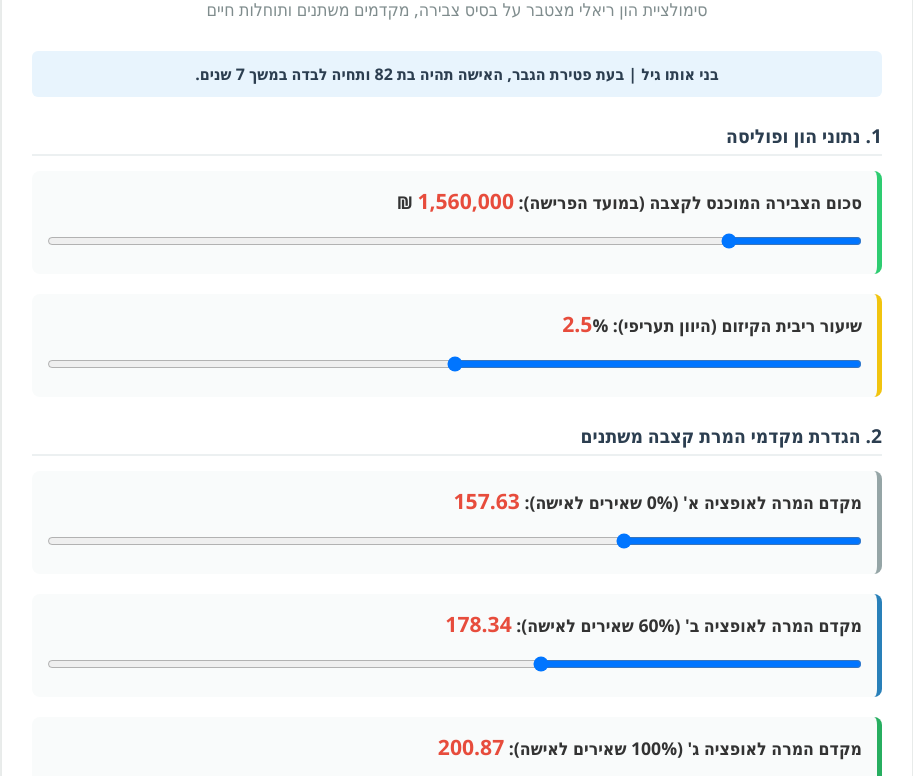
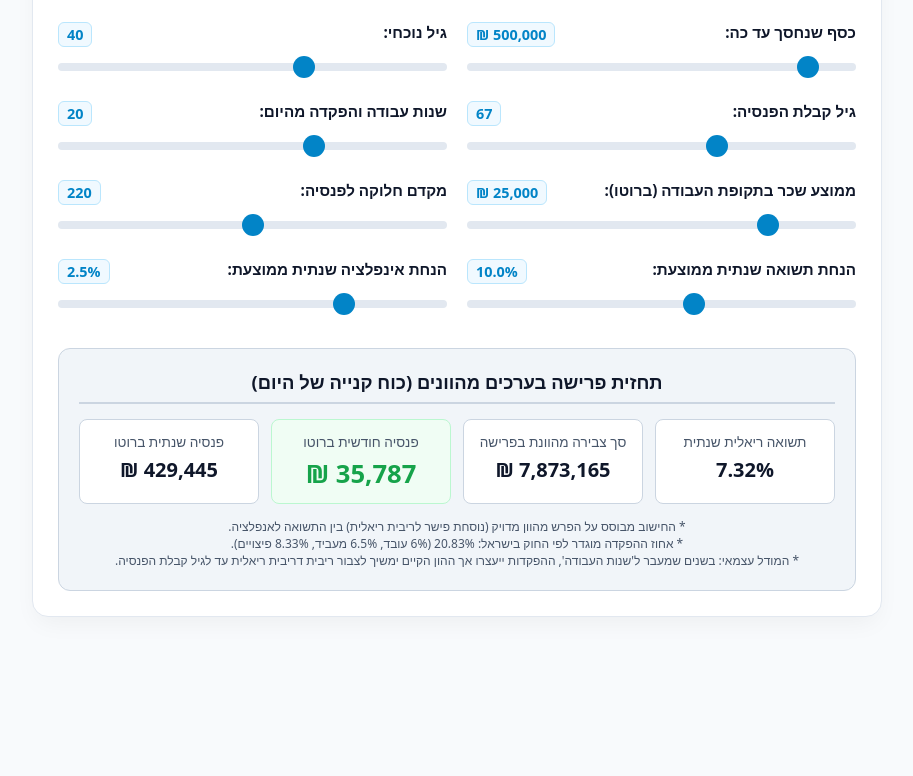
Before and after one commit to avinoambarak-byte/at-the-retirement-age, a plain HTML site: page index.html in a window 1280 px wide. Shown: the part 132-908 px from the top of the page, without its empty margins (183-1096 px from the left). After the commit the page ends 800 px from the top, so only its background shows below. Drawn offline with Linux system fonts and the light colour scheme.

Commit message:
Add files via upload

```diff
--- a/index.html
+++ b/index.html
@@ -2,334 +2,349 @@
 <html lang="he" dir="rtl">
 <head>
     <meta charset="UTF-8">
-    <title>סימולטור אקטוארי אוניברסלי - דגם גנרי מלא</title>
+    <meta name="viewport" content="width=device-width, initial-scale=1.0">
+    <title>מחשבון פנסיה מהוון - גרסה מעודכנת</title>
     <style>
+        :root {
+            --primary: #0284c7;
+            --primary-hover: #0369a1;
+            --bg: #f8fafc;
+            --card-bg: #ffffff;
+            --text: #0f172a;
+            --text-light: #475569;
+            --border: #cbd5e1;
+        }
+
+        * {
+            box-sizing: border-box;
+        }
+
         body {
-            font-family: 'Segoe UI', Tahoma, Geneva, Verdana, sans-serif;
-            background-color: #f4f7f6;
+            font-family: system-ui, -apple-system, BlinkMacSystemFont, 'Segoe UI', Roboto, sans-serif;
+            background-color: var(--bg);
+            color: var(--text);
             margin: 0;
-            padding: 20px;
-            color: #333;
+            padding: 15px;
+            display: flex;
+            justify-content: center;
+            align-items: center;
+            min-height: 100vh;
         }
+
         .container {
+            width: 100%;
             max-width: 850px;
-            background: white;
-            margin: 0 auto;
-            padding: 30px;
-            border-radius: 12px;
-            box-shadow: 0 4px 15px rgba(0,0,0,0.1);
+            background: var(--card-bg);
+            padding: 25px;
+            border-radius: 16px;
+            box-shadow: 0 10px 25px -5px rgba(0, 0, 0, 0.05);
+            border: 1px solid #e2e8f0;
         }
+
         h1 {
             text-align: center;
-            color: #2c3e50;
-            margin-bottom: 10px;
+            color: var(--primary);
+            margin-bottom: 25px;
+            font-size: 1.6rem;
         }
-        h2 {
-            text-align: center;
-            color: #7f8c8d;
-            font-size: 1.1em;
-            margin-bottom: 30px;
-            font-weight: normal;
+
+        .grid {
+            display: grid;
+            grid-template-columns: repeat(auto-fit, minmax(280px, 1fr));
+            gap: 20px;
         }
-        .slider-group {
-            margin-bottom: 20px;
-            background: #f9fbfb;
-            padding: 15px;
-            border-radius: 8px;
-            border-right: 5px solid #3498db;
+
+        .input-group {
+            display: flex;
+            flex-direction: column;
+            gap: 6px;
         }
-        .section-title {
-            font-size: 1.2em;
-            color: #2c3e50;
-            margin-top: 25px;
-            margin-bottom: 15px;
-            border-bottom: 2px solid #ecf0f1;
-            padding-bottom: 5px;
-            font-weight: bold;
+
+        .label-wrapper {
+            display: flex;
+            justify-content: space-between;
+            font-weight: 600;
+            font-size: 0.95rem;
         }
-        label {
-            font-weight: bold;
-            display: block;
-            margin-bottom: 8px;
-            font-size: 1.1em;
+
+        .value-tag {
+            color: var(--primary);
+            background: #f0f9ff;
+            padding: 2px 8px;
+            border-radius: 6px;
+            font-variant-numeric: tabular-nums;
+            border: 1px solid #bae6fd;
+            font-size: 0.9rem;
         }
-        input[type=range] {
+
+        input[type="range"] {
+            -webkit-appearance: none;
             width: 100%;
+            height: 8px;
+            background: #e2e8f0;
+            border-radius: 5px;
+            outline: none;
             margin: 10px 0;
         }
-        .current-value {
-            font-size: 1.2em;
-            color: #e74c3c;
-            font-weight: bold;
+
+        input[type="range"]::-webkit-slider-thumb {
+            -webkit-appearance: none;
+            width: 22px;
+            height: 22px;
+            background: var(--primary);
+            border-radius: 50%;
+            cursor: pointer;
+            transition: background 0.15s ease;
         }
+
+        input[type="range"]::-webkit-slider-thumb:hover {
+            background: var(--primary-hover);
+        }
+
         .results-container {
-            margin-top: 35px;
+            margin-top: 30px;
+            padding: 20px;
+            background: #f1f5f9;
+            border-radius: 12px;
+            border: 1px solid var(--border);
+        }
+
+        .results-title {
+            font-size: 1.15rem;
+            font-weight: 700;
+            margin-bottom: 15px;
+            text-align: center;
+            border-bottom: 2px solid var(--border);
+            padding-bottom: 8px;
+        }
+
+        .results-grid {
             display: grid;
-            grid-template-columns: 1fr 1fr 1fr;
-            gap: 15px;
+            grid-template-columns: repeat(auto-fit, minmax(150px, 1fr));
+            gap: 12px;
+            text-align: center;
         }
-        .card {
-            padding: 20px;
-            border-radius: 10px;
+
+        .result-card {
+            background: var(--card-bg);
+            padding: 12px;
+            border-radius: 8px;
+            border: 1px solid var(--border);
+        }
+
+        .result-card.highlight-card {
+            background: #f0fdf4;
+            border-color: #bbf7d0;
+        }
+
+        .result-label {
+            font-size: 0.85rem;
+            color: var(--text-light);
+            margin-bottom: 5px;
+        }
+
+        .result-value {
+            font-size: 1.25rem;
+            font-weight: 700;
+            color: #0f172a;
+        }
+
+        .highlight-card .result-value {
+            font-size: 1.6rem;
+            color: #16a34a;
+        }
+
+        .note {
+            font-size: 0.75rem;
+            color: var(--text-light);
             text-align: center;
-            color: white;
-            font-weight: bold;
-            box-shadow: 0 4px 6px rgba(0,0,0,0.1);
-            transition: all 0.2s ease;
+            margin-top: 15px;
+            line-height: 1.4;
         }
-        .card-0 { background-color: #95a5a6; }
-        .card-60 { background-color: #2980b9; }
-        .card-100 { background-color: #27ae60; }
 
-        .card h3 { margin-top: 0; font-size: 1.2em; }
-        .card .amount { font-size: 1.5em; margin: 15px 0; letter-spacing: -0.5px; }
-        .card .badge {
-            background: rgba(255,255,255,0.2);
-            padding: 5px 10px;
-            border-radius: 20px;
-            display: inline-block;
-            font-size: 0.85em;
-            margin-bottom: 10px;
-        }
-        .winner {
-            border: 4px solid #f1c40f;
-            transform: scale(1.03);
-            box-shadow: 0 6px 12px rgba(0,0,0,0.15);
-        }
-        .info-text {
-            font-size: 0.9em;
-            opacity: 0.9;
-            font-weight: normal;
-        }
-        .summary-banner {
-            background-color: #e8f4fd;
-            padding: 12px;
-            border-radius: 6px;
-            text-align: center;
-            font-weight: bold;
-            margin-bottom: 20px;
-            color: #2c3e50;
-        }
-        .footer-note {
-            margin-top: 35px;
-            padding: 15px;
-            background-color: #fff9db;
-            border-right: 5px solid #f1c40f;
-            border-radius: 6px;
-            font-size: 0.95em;
-            color: #5c4300;
-            line-height: 1.5;
+        /* התאמה למובייל */
+        @media (max-width: 480px) {
+            body { padding: 8px; }
+            .container { padding: 15px; border-radius: 12px; }
+            h1 { font-size: 1.35rem; }
+            .results-grid { grid-template-columns: 1fr 1fr; }
+            .result-card.highlight-card { grid-column: span 2; }
         }
     </style>
 </head>
 <body>
 
 <div class="container">
-    <h1>מחשבון פרישה אקטוארי אוניברסלי - דגם גנרי מלא</h1>
-    <h2>סימולציית הון ריאלי מצטבר על בסיס צבירה, מקדמים משתנים ותוחלות חיים</h2>
+    <h1>מחשבון פנסיה מהוון להיום (גרסה מעודכנת)</h1>
 
-    <div class="summary-banner" id="summaryBanner">
-        מחשב נתונים אקטואריים...
+    <div class="grid">
+        <div class="input-group">
+            <div class="label-wrapper">
+                <label for="currentSavings">כסף שנחסך עד כה:</label>
+                <span class="value-tag" id="currentSavingsVal">0 ₪</span>
+            </div>
+            <input type="range" id="currentSavings" min="0" max="5000000" step="10000" value="500000">
         </div>
 
-    <div class="section-title">1. נתוני הון ופוליסה</div>
-
-    <div class="slider-group" style="border-right-color: #2ecc71;">
-        <label>סכום הצבירה המוכנס לקצבה (במועד הפרישה): <span id="czviraVal" class="current-value">1,557,740</span> ₪</label>
-        <input type="range" id="czvira" min="0" max="10000000" step="10000" value="1557740" oninput="calculate()">
+        <div class="input-group">
+            <div class="label-wrapper">
+                <label for="currentAge">גיל נוכחי:</label>
+                <span class="value-tag" id="currentAgeVal">40</span>
+            </div>
+            <input type="range" id="currentAge" min="18" max="79" step="1" value="40">
         </div>
 
-    <div class="slider-group" style="border-right-color: #f1c40f;">
-        <label>שיעור ריבית הקיזום (היוון תעריפי): <span id="kizumVal" class="current-value">2.5</span>%</label>
-        <input type="range" id="kizum" min="1.0" max="4.0" step="0.1" value="2.5" oninput="calculate()">
+        <div class="input-group">
+            <div class="label-wrapper">
+                <label for="retirementAge">גיל קבלת הפנסיה:</label>
+                <span class="value-tag" id="retirementAgeVal">67</span>
+            </div>
+            <input type="range" id="retirementAge" min="60" max="80" step="1" value="67">
         </div>
 
-    <div class="section-title">2. הגדרת מקדמי המרת קצבה משתנים</div>
-
-    <div class="slider-group" style="border-right-color: #95a5a6;">
-        <label>מקדם המרה לאופציה א' (0% שאירים לאישה): <span id="mekademAVal" class="current-value">157.63</span></label>
-        <input type="range" id="mekademA" min="100" max="300" step="0.01" value="157.63" oninput="calculate()">
+        <div class="input-group">
+            <div class="label-wrapper">
+                <label for="yearsToWork">שנות עבודה והפקדה מהיום:</label>
+                <span class="value-tag" id="yearsToWorkVal">20</span>
+            </div>
+            <input type="range" id="yearsToWork" min="0" max="60" step="1" value="20">
         </div>
 
-    <div class="slider-group" style="border-right-color: #2980b9;">
-        <label>מקדם המרה לאופציה ב' (60% שאירים לאישה): <span id="mekademBVal" class="current-value">178.34</span></label>
-        <input type="range" id="mekademB" min="100" max="300" step="0.01" value="178.34" oninput="calculate()">
+        <div class="input-group">
+            <div class="label-wrapper">
+                <label for="averageSalary">ממוצע שכר בתקופת העבודה (ברוטו):</label>
+                <span class="value-tag" id="averageSalaryVal">0 ₪</span>
+            </div>
+            <input type="range" id="averageSalary" min="5000" max="100000" step="1000" value="25000">
         </div>
 
-    <div class="slider-group" style="border-right-color: #27ae60;">
-        <label>מקדם המרה לאופציה ג' (100% שאירים לאישה): <span id="mekademCVal" class="current-value">200.87</span></label>
-        <input type="range" id="mekademC" min="100" max="300" step="0.01" value="200.87" oninput="calculate()">
+        <div class="input-group">
+            <div class="label-wrapper">
+                <label for="conversionFactor">מקדם חלוקה לפנסיה:</label>
+                <span class="value-tag" id="conversionFactorVal">220</span>
+            </div>
+            <input type="range" id="conversionFactor" min="140" max="300" step="1" value="220">
         </div>
 
-    <div class="section-title">3. נתונים דמוגרפיים ותוחלות חיים</div>
-
-    <div class="slider-group" style="border-right-color: #34495e;">
-        <label>שנת הלידה של הגבר: <span id="yearManVal" class="current-value">1963</span></label>
-        <input type="range" id="yearMan" min="1950" max="2025" value="1963" oninput="calculate()">
+        <div class="input-group">
+            <div class="label-wrapper">
+                <label for="annualReturn">הנחת תשואה שנתית ממוצעת:</label>
+                <span class="value-tag" id="annualReturnVal">10%</span>
+            </div>
+            <input type="range" id="annualReturn" min="3" max="20" step="0.5" value="10">
         </div>
 
-    <div class="slider-group" style="border-right-color: #e67e22;">
-        <label>שנת הלידה של האישה: <span id="yearWomanVal" class="current-value">1963</span></label>
-        <input type="range" id="yearWoman" min="1950" max="2025" value="1963" oninput="calculate()">
+        <div class="input-group">
+            <div class="label-wrapper">
+                <label for="inflation">הנחת אינפלציה שנתית ממוצעת:</label>
+                <span class="value-tag" id="inflationVal">2.5%</span>
             </div>
-
-    <div class="slider-group">
-        <label>תוחלת חיי הגבר (גיל פטירה חזוי): <span id="ageManVal" class="current-value">82</span></label>
-        <input type="range" id="ageMan" min="67" max="100" value="82" oninput="calculate()">
+            <input type="range" id="inflation" min="0" max="10" step="0.1" value="2.5">
         </div>
-
-    <div class="slider-group" style="border-right-color: #27ae60;">
-        <label>תוחלת חיי האישה (גיל פטירה חזוי): <span id="ageWomanVal" class="current-value">89</span></label>
-        <input type="range" id="ageWoman" min="67" max="100" value="89" oninput="calculate()">
-    </div>
-
-    <div class="slider-group" style="border-right-color: #9b59b6;">
-        <label>הנחת אינפלציה שנתית ממוצעת: <span id="inflationVal" class="current-value">2.0</span>%</label>
-        <input type="range" id="inflation" min="0" max="5" step="0.1" value="2.0" oninput="calculate()">
     </div>
 
     <div class="results-container">
-        <div class="card card-0" id="cardA">
-            <h3>אופציה א' (0%)</h3>
-            <div class="badge" id="badgeA">מקדם 157.63</div>
-            <div class="amount" id="sumA">0 ₪</div>
-            <div class="info-text" id="infoA">קצבה בסיס: 0 ₪</div>
+        <div class="results-title">תחזית פרישה בערכים מהוונים (כוח קנייה של היום)</div>
+        <div class="results-grid">
+            <div class="result-card">
+                <div class="result-label">תשואה ריאלית שנתית</div>
+                <div class="result-value" id="realReturnResult">0.00%</div>
             </div>
-
-        <div class="card card-60" id="cardB">
-            <h3>אופציה ב' (60%)</h3>
-            <div class="badge" id="badgeB">מקדם 178.34</div>
-            <div class="amount" id="sumB">0 ₪</div>
-            <div class="info-text" id="infoB">קצבה בסיס: 0 ₪</div>
+            <div class="result-card">
+                <div class="result-label">סך צבירה מהוונת בפרישה</div>
+                <div class="result-value" id="totalCapitalResult">0 ₪</div>
             </div>
-
-        <div class="card card-100" id="cardC">
-            <h3>אופציה ג' (100%)</h3>
-            <div class="badge" id="badgeC">מקדם 200.87</div>
-            <div class="amount" id="sumC">0 ₪</div>
-            <div class="info-text" id="infoC">קצבה בסיס: 0 ₪</div>
+            <div class="result-card highlight-card">
+                <div class="result-label">פנסיה חודשית ברוטו</div>
+                <div class="result-value" id="monthlyPensionResult">0 ₪</div>
+            </div>
+            <div class="result-card">
+                <div class="result-label">פנסיה שנתית ברוטו</div>
+                <div class="result-value" id="annualPensionResult">0 ₪</div>
             </div>
         </div>
-
-    <div class="footer-note">
-        <strong>הערה אקטוארית לגבי סימטריות המודל:</strong> המחשבון מתוכנן בצורה שוויונית וגנרית לחלוטין ואינו מפריד בין זכויות גבר לאישה. השימוש במונחים "גבר" ו"אישה" בסרגלים נעשה מטעמי נוחות תצוגה בלבד על מנת להבדיל בין שני בני הזוג. ניתן לבצע <strong>היפוך מצב מלא</strong>: במידה והאישה היא בעלת הפוליסה העיקרית, יש להזין את נתוניה בסרגלי "הגבר" (הגדרת המקדם הבסיסי ומקדם השאירים לבן הזוג בהתאמה), והמודל יחשב את התוצאות באותה רמת דיוק עבור בן הזוג הנותר.
+        <div class="note">
+            * החישוב מבוסס על הפרש מהוון מדויק (נוסחת פישר לריבית ריאלית) בין התשואה לאנפלציה.<br>
+            * אחוז ההפקדה מוגדר לפי החוק בישראל: 20.83% (6% עובד, 6.5% מעביד, 8.33% פיצויים).<br>
+            * המודל עצמאי: בשנים שמעבר ל'שנות העבודה', ההפקדות ייעצרו אך ההון הקיים ימשיך לצבור ריבית דריבית ריאלית עד לגיל קבלת הפנסיה.
+        </div>
     </div>
 </div>
 
 <script>
-function calculate() {
-    // שליפת הנתונים מהסרגלים
-    var totalCzviraNominalAt67 = parseInt(document.getElementById("czvira").value);
-    var kizumRate = parseFloat(document.getElementById("kizum").value) / 100;
-
-    var mekademA = parseFloat(document.getElementById("mekademA").value);
-    var mekademB = parseFloat(document.getElementById("mekademB").value);
-    var mekademC = parseFloat(document.getElementById("mekademC").value);
-
-    var birthYearMan = parseInt(document.getElementById("yearMan").value);
-    var birthYearWoman = parseInt(document.getElementById("yearWoman").value);
-    var manDeathAge = parseInt(document.getElementById("ageMan").value);
-    var womanDeathAge = parseInt(document.getElementById("ageWoman").value);
-    var infRate = parseFloat(document.getElementById("inflation").value) / 100;
-
-    var ageGap = birthYearWoman - birthYearMan;
-
-    // עדכון הטקסטים במסך
-    document.getElementById("czviraVal").innerText = totalCzviraNominalAt67.toLocaleString();
-    document.getElementById("kizumVal").innerText = (kizumRate * 100).toFixed(1);
-    document.getElementById("mekademAVal").innerText = mekademA.toFixed(2);
-    document.getElementById("mekademBVal").innerText = mekademB.toFixed(2);
-    document.getElementById("mekademCVal").innerText = mekademC.toFixed(2);
-    document.getElementById("yearManVal").innerText = birthYearMan;
-    document.getElementById("yearWomanVal").innerText = birthYearWoman;
-    document.getElementById("ageManVal").innerText = manDeathAge;
-    document.getElementById("ageWomanVal").innerText = womanDeathAge;
-    document.getElementById("inflationVal").innerText = (infRate * 100).toFixed(1);
-
-    // עדכון תגיות המקדמים על הכרטיסיות
-    document.getElementById("badgeA").innerText = "מקדם " + mekademA.toFixed(2);
-    document.getElementById("badgeB").innerText = "מקדם " + mekademB.toFixed(2);
-    document.getElementById("badgeC").innerText = "מקדם " + mekademC.toFixed(2);
-
-    // ניתוח שנות הבדידות אקטוארית
-    var calendarYearManDies = birthYearMan + manDeathAge;
-    var womanAgeAtManDeath = calendarYearManDies - birthYearWoman;
-
-    var yearsWomanLivesAlone = 0;
-    if (womanDeathAge > womanAgeAtManDeath) {
-        yearsWomanLivesAlone = womanDeathAge - womanAgeAtManDeath;
+    function formatMoney(num) {
+        return new Intl.NumberFormat('he-IL', { style: 'currency', currency: 'ILS', maximumFractionDigits: 0 }).format(num);
     }
 
-    var gapText = ageGap === 0 ? "בני אותו גיל" : (ageGap > 0 ? "הגבר מבוגר מהאישה ב-" + ageGap + " שנים" : "האישה מבוגרת מהגבר ב-" + Math.abs(ageGap) + " שנים");
-    document.getElementById("summaryBanner").innerText = gapText + " | בעת פטירת הגבר, האישה תהיה בת " + womanAgeAtManDeath + " ותחיה לבדה במשך " + yearsWomanLivesAlone + " שנים.";
+    function calculatePension() {
+        const currentSavings = parseFloat(document.getElementById('currentSavings').value);
+        let currentAge = parseInt(document.getElementById('currentAge').value);
+        const retirementAge = parseInt(document.getElementById('retirementAge').value);
+        let yearsToWork = parseInt(document.getElementById('yearsToWork').value);
+        const averageSalary = parseFloat(document.getElementById('averageSalary').value);
+        const nominalReturn = parseFloat(document.getElementById('annualReturn').value) / 100;
+        const inflation = parseFloat(document.getElementById('inflation').value) / 100;
+        const conversionFactor = parseFloat(document.getElementById('conversionFactor').value);
 
-    // נתוני השקעות ותשואות
-    var returnRate = 0.063;
-    var nominalGrowthRate = returnRate - kizumRate;
+        const totalDepositRate = 0.20833;
 
-    // חישוב קצבאות הבסיס הנומינליות הנגזרות מהצבירה שנבחרה ומקדמי הפוליסה
-    var monthlyNominalA = totalCzviraNominalAt67 / mekademA;
-    var monthlyNominalB = totalCzviraNominalAt67 / mekademB;
-    var monthlyNominalC = totalCzviraNominalAt67 / mekademC;
-
-    document.getElementById("infoA").innerText = "קצבה ראשונית: " + Math.round(monthlyNominalA).toLocaleString() + " ₪";
-    document.getElementById("infoB").innerText = "קצבה ראשונית: " + Math.round(monthlyNominalB).toLocaleString() + " ₪";
-    document.getElementById("infoC").innerText = "קצבה ראשונית: " + Math.round(monthlyNominalC).toLocaleString() + " ₪";
-
-    function getRealTotalPayout(initialMonthlyNominal, shairimPercent) {
-        var realSum = 0;
-
-        // החישוב מתחיל מגיל הפרישה הנומינלי של הפוליסה (מיוצג כגיל 67 לצורך בניית ציר השמן)
-        var totalYearsManPays = Math.max(0, manDeathAge - 67);
-        var totalYearsWomanPaysFromMan67 = Math.max(0, womanDeathAge - (67 - ageGap));
-
-        var maxYears = Math.max(totalYearsManPays, totalYearsWomanPaysFromMan67);
-        var maxMonths = Math.round(maxYears * 12);
-
-        for (var m = 1; m <= maxMonths; m++) {
-            var currentYear = (m - 1) / 12;
-
-            var isManAlive = currentYear < totalYearsManPays;
-            var isWomanAlive = currentYear < totalYearsWomanPaysFromMan67;
-
-            var currentMonthlyNominal = initialMonthlyNominal * Math.pow(1 + nominalGrowthRate, currentYear);
-
-            var currentPayoutNominal = 0;
-            if (isManAlive) {
-                currentPayoutNominal = currentMonthlyNominal;
-            } else if (isWomanAlive) {
-                currentPayoutNominal = currentMonthlyNominal * shairimPercent;
-            } else {
-                break;
+        // מניעת מצב שגיל נוכחי גבוה מגיל פרישה נבחר
+        if (currentAge >= retirementAge) {
+            currentAge = retirementAge - 1;
+            document.getElementById('currentAge').value = currentAge;
         }
 
-            // היוון ריאלי לערך נוכחי של יום הפרישה (נקודת זמן 0)
-            var currentPayoutReal = currentPayoutNominal / Math.pow(1 + infRate, currentYear);
+        // חסם עליון לשנות עבודה: לא יותר מהזמן שנותר עד גיל קבלת הפנסיה
+        const maxYearsToRetirement = retirementAge - currentAge;
+        if (yearsToWork > maxYearsToRetirement) {
+            yearsToWork = maxYearsToRetirement;
+            document.getElementById('yearsToWork').value = yearsToWork;
+        }
+        if (yearsToWork < 0) yearsToWork = 0;
 
-            realSum += currentPayoutReal;
+        // עדכון תוויות הסליידרים
+        document.getElementById('currentSavingsVal').innerText = formatMoney(currentSavings);
+        document.getElementById('currentAgeVal').innerText = currentAge;
+        document.getElementById('retirementAgeVal').innerText = retirementAge;
+        document.getElementById('yearsToWorkVal').innerText = yearsToWork;
+        document.getElementById('averageSalaryVal').innerText = formatMoney(averageSalary);
+        document.getElementById('annualReturnVal').innerText = (nominalReturn * 100).toFixed(1) + '%';
+        document.getElementById('inflationVal').innerText = (inflation * 100).toFixed(1) + '%';
+        document.getElementById('conversionFactorVal').innerText = conversionFactor;
+
+        // חישוב מדויק של הפרש התשואה והאינפלציה (היוון ריאלי)
+        const realReturnRate = ((1 + nominalReturn) / (1 + inflation)) - 1;
+        document.getElementById('realReturnResult').innerText = (realReturnRate * 100).toFixed(2) + '%';
+
+        let totalCapital = currentSavings;
+
+        // סימולציה שנתית מהוונת להיום
+        for (let year = 0; year < maxYearsToRetirement; year++) {
+            totalCapital *= (1 + realReturnRate);
+
+            if (year < yearsToWork) {
+                const annualDeposit = averageSalary * totalDepositRate * 12;
+                totalCapital += annualDeposit * (1 + realReturnRate / 2);
             }
-        return realSum;
         }
 
-    var totalRealA = getRealTotalPayout(monthlyNominalA, 0.0);
-    var totalRealB = getRealTotalPayout(monthlyNominalB, 0.6);
-    var totalRealC = getRealTotalPayout(monthlyNominalC, 1.0);
+        // חישוב פלט סופי
+        const monthlyPension = totalCapital / conversionFactor;
+        const annualPension = monthlyPension * 12;
 
-    document.getElementById("sumA").innerText = Math.round(totalRealA).toLocaleString() + " ₪";
-    document.getElementById("sumB").innerText = Math.round(totalRealB).toLocaleString() + " ₪";
-    document.getElementById("sumC").innerText = Math.round(totalRealC).toLocaleString() + " ₪";
-
-    document.getElementById("cardA").classList.remove("winner");
-    document.getElementById("cardB").classList.remove("winner");
-    document.getElementById("cardC").classList.remove("winner");
-
-    var maxReal = Math.max(totalRealA, totalRealB, totalRealC);
-    if (maxReal === totalRealA) document.getElementById("cardA").classList.add("winner");
-    else if (maxReal === totalRealB) document.getElementById("cardB").classList.add("winner");
-    else if (maxReal === totalRealC) document.getElementById("cardC").classList.add("winner");
+        // הזרקת תוצאות למסך
+        document.getElementById('totalCapitalResult').innerText = formatMoney(totalCapital);
+        document.getElementById('monthlyPensionResult').innerText = formatMoney(monthlyPension);
+        document.getElementById('annualPensionResult').innerText = formatMoney(annualPension);
     }
 
-calculate();
+    // מאזינים לכל הסליידרים
+    const inputs = document.querySelectorAll('input[type="range"]');
+    inputs.forEach(input => {
+        input.addEventListener('input', calculatePension);
+    });
+
+    calculatePension();
 </script>
 
 </body>
```
Lines whose indentation alone changed are shown as unchanged.
